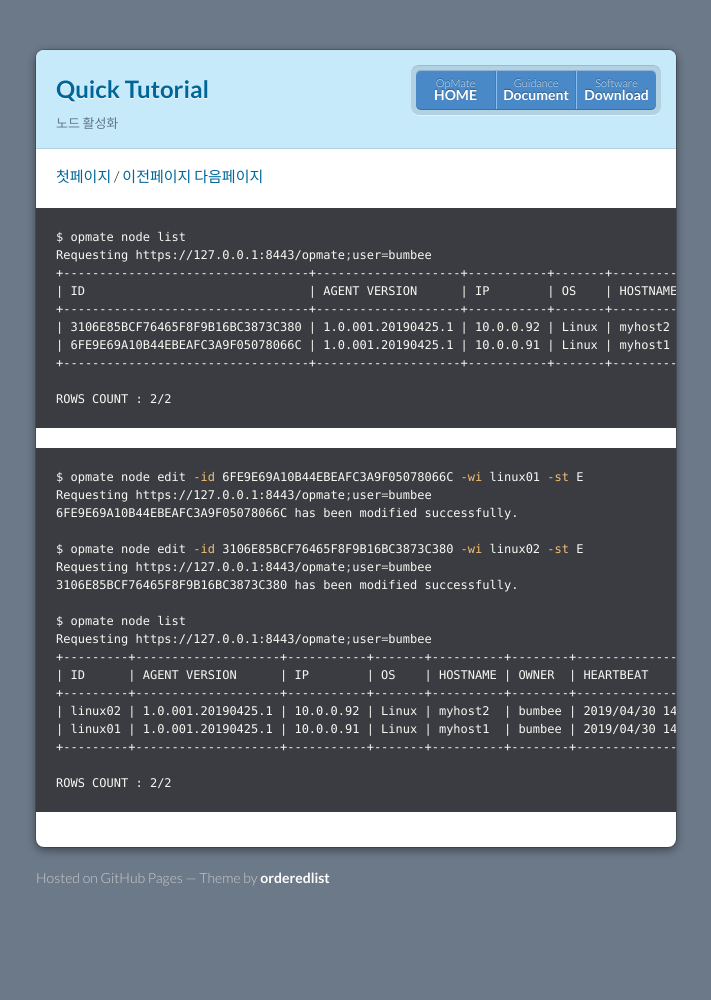
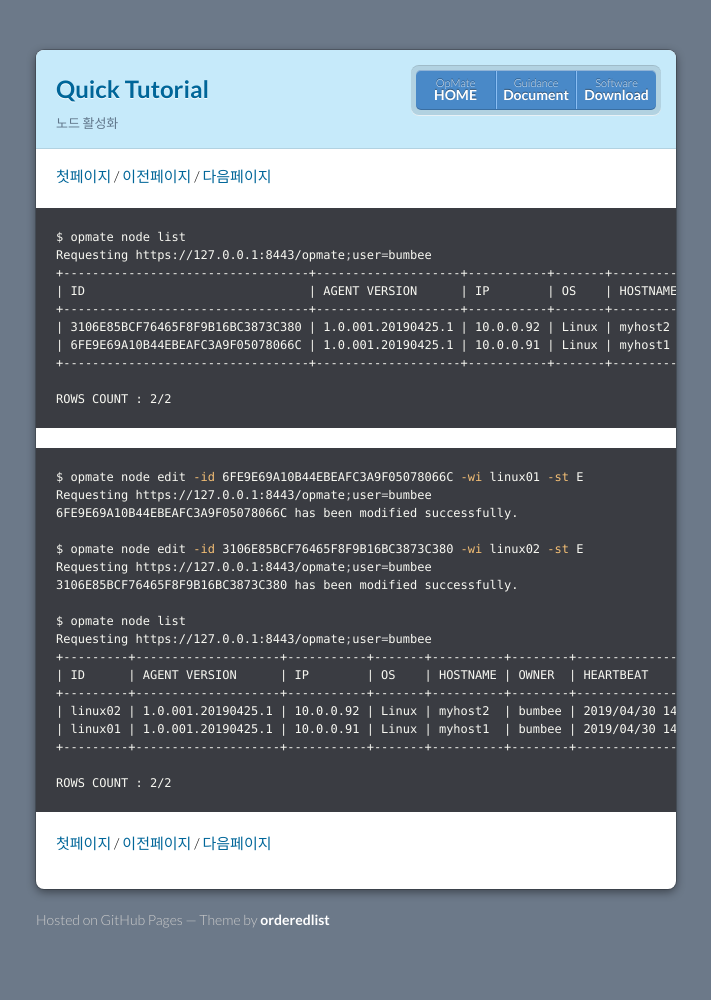
Before and after one commit to opmate/opmate.github.io, a Jekyll site: the page built from document/QuickTutorial3.md, in a window 1280 px wide. Shown: the whole page, without its empty margins (284-995 px from the left). Built offline with Jekyll 4.4.1, drawn with Linux system fonts in a browser that asks for light colours; our own code applies the rules of GitHub Pages for plain Markdown files; a script that is not in the unit is left out; the repository's description, which GitHub fills in, is left out; before the commit the page ends 958 px from its top, so only the background shows below that.

Commit message:
Update QuickTutorial3.md

````diff
--- a/document/QuickTutorial3.md
+++ b/document/QuickTutorial3.md
@@ -3,7 +3,7 @@ title: Quick Tutorial
 description: 노드 활성화
 ---
 
-[첫페이지](QuickTutorial.md) / [이전페이지](QuickTutorial2.md) [다음페이지](QuickTutorial4.md)
+[첫페이지](QuickTutorial.md) / [이전페이지](QuickTutorial2.md) / [다음페이지](QuickTutorial4.md)
 
 
 ```sh
@@ -39,3 +39,5 @@ Requesting https://127.0.0.1:8443/opmate;user=bumbee
 
 ROWS COUNT : 2/2
 ```
+
+[첫페이지](QuickTutorial.md) / [이전페이지](QuickTutorial2.md) / [다음페이지](QuickTutorial4.md)
````
